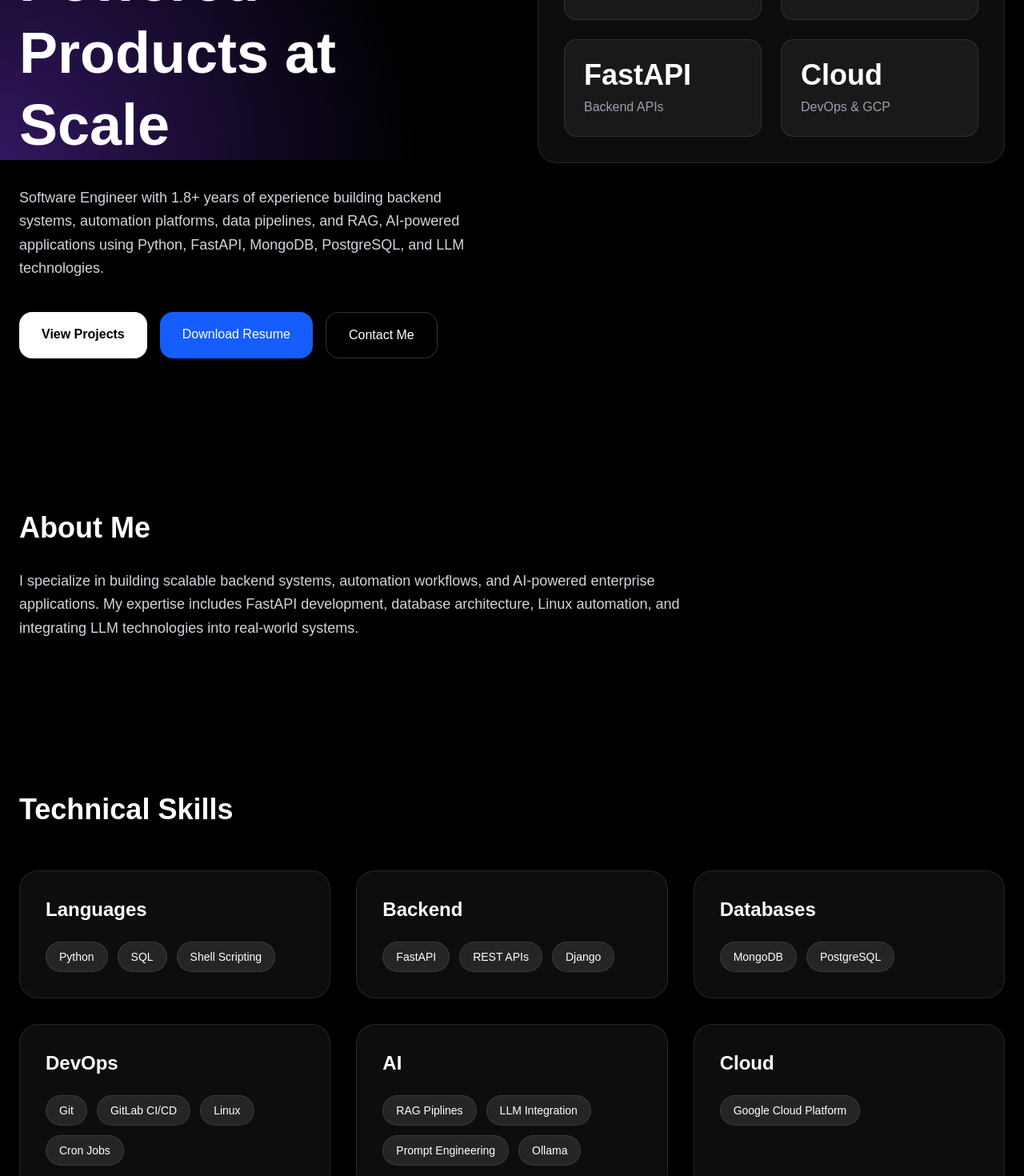
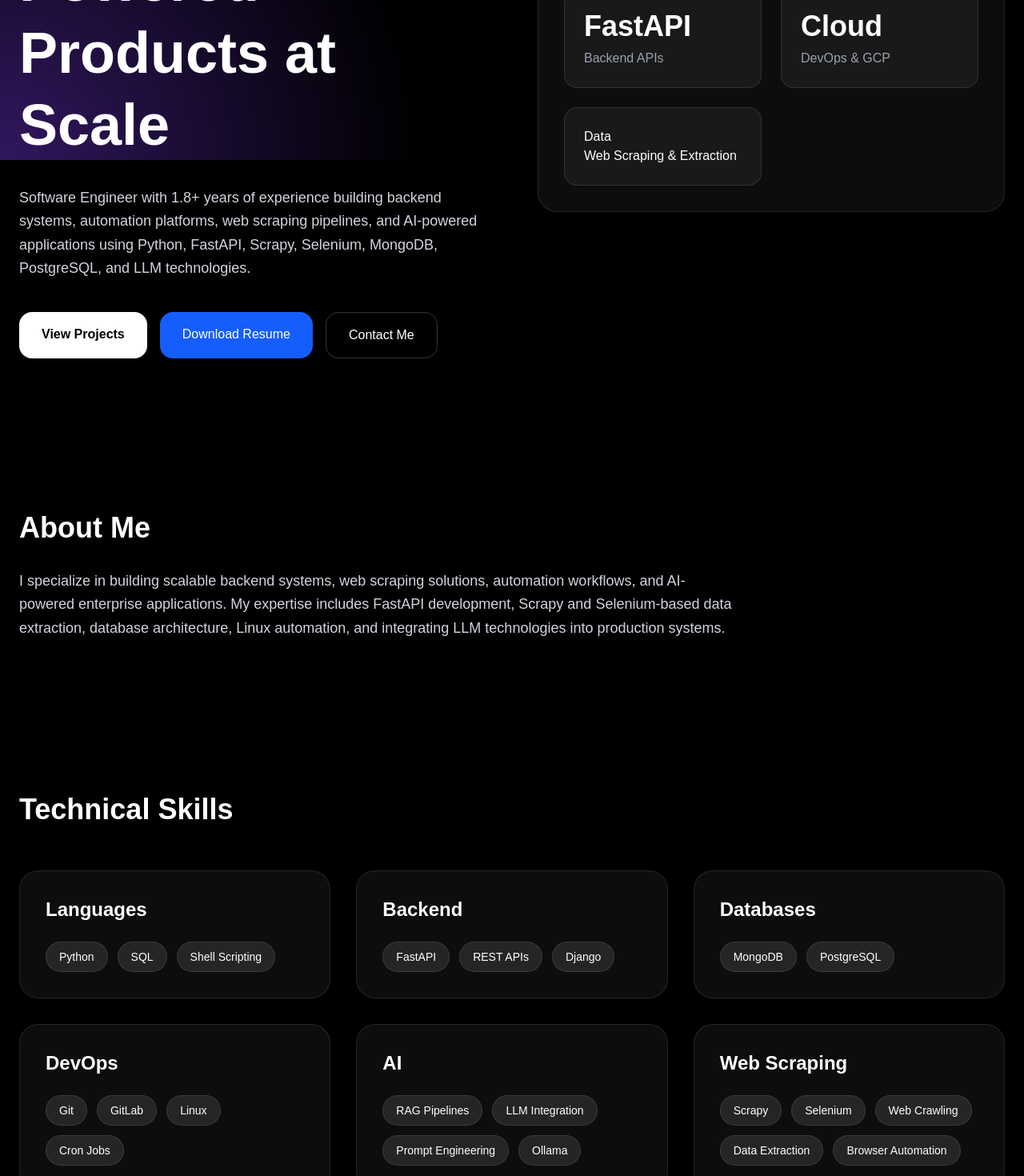
Before and after one commit to shikhar7077/portfolio, a Next.js app: page / in a window 1280 px wide. Shown: the part 600-2070 px from the top of the page at 80% size. Built offline with nearby package versions, Linux system fonts and the light colour scheme.

Commit message:
Add webscraping project

```diff
--- a/app/page.tsx
+++ b/app/page.tsx
@@ -6,8 +6,15 @@
     Languages: ["Python", "SQL", "Shell Scripting"],
     Backend: ["FastAPI", "REST APIs", "Django"],
     Databases: ["MongoDB", "PostgreSQL"],
-    DevOps: ["Git", "GitLab CI/CD", "Linux", "Cron Jobs"],
-    AI: ["RAG Piplines", "LLM Integration", "Prompt Engineering", "Ollama"],
+    DevOps: ["Git", "GitLab", "Linux", "Cron Jobs"],
+    AI: ["RAG Pipelines", "LLM Integration", "Prompt Engineering", "Ollama"],
+    "Web Scraping": [
+      "Scrapy",
+      "Selenium",
+      "Web Crawling",
+      "Data Extraction",
+      "Browser Automation"
+    ],
     Cloud: ["Google Cloud Platform"]
   };
 
@@ -92,8 +99,8 @@
 
           <p className="mt-8 text-gray-300 text-lg leading-relaxed max-w-2xl">
             Software Engineer with 1.8+ years of experience building backend systems,
-            automation platforms, data pipelines, and RAG, AI-powered applications using Python,
-            FastAPI, MongoDB, PostgreSQL, and LLM technologies.
+            automation platforms, web scraping pipelines, and AI-powered applications
+            using Python, FastAPI, Scrapy, Selenium, MongoDB, PostgreSQL, and LLM technologies.
           </p>
 
           <div className="mt-10 flex flex-wrap gap-4">
@@ -143,6 +150,11 @@
                 <h3 className="text-4xl font-bold">Cloud</h3>
                 <p className="text-gray-400 mt-2">DevOps & GCP</p>
               </div>
+
+              <div className="rounded-2xl bg-white/5 p-6 border border-white/10">
+                <h3>Data</h3>
+                <p>Web Scraping & Extraction</p>
+              </div>
             </div>
           </div>
         </div>
@@ -153,9 +165,11 @@
         <div className="max-w-4xl">
           <h2 className="text-4xl font-bold mb-8">About Me</h2>
           <p className="text-gray-300 leading-relaxed text-lg">
-            I specialize in building scalable backend systems, automation workflows, and AI-powered
-            enterprise applications. My expertise includes FastAPI development, database architecture,
-            Linux automation, and integrating LLM technologies into real-world systems.
+            I specialize in building scalable backend systems, web scraping solutions,
+            automation workflows, and AI-powered enterprise applications. My expertise
+            includes FastAPI development, Scrapy and Selenium-based data extraction,
+            database architecture, Linux automation, and integrating LLM technologies
+            into production systems.
           </p>
         </div>
       </section>
@@ -331,7 +345,7 @@
 
       {/* Footer */}
       <footer className="border-t border-white/10 py-8 text-center text-gray-500 text-sm">
-        © 2026 Shivam Kharat • AI & Backend Engineer
+        © 2026 Shivam Kharat • Backend & AI Engineer
       </footer>
     </main>
   );
```
Also changed, not shown: 1 other file (tests, documents, lock files or other folders).
